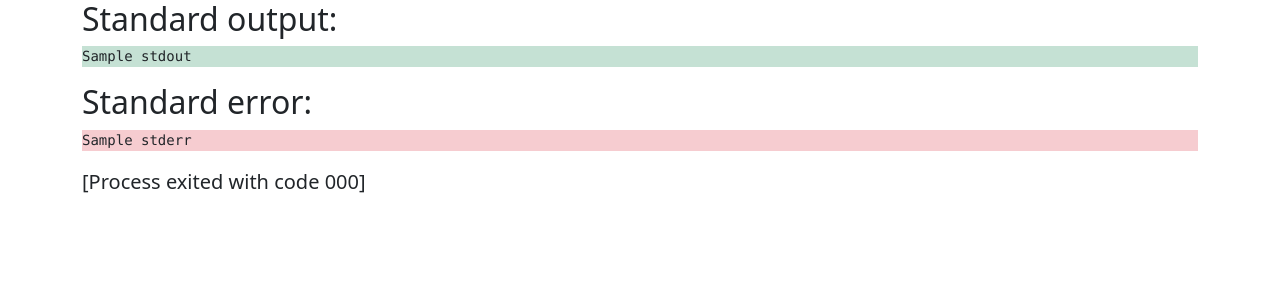
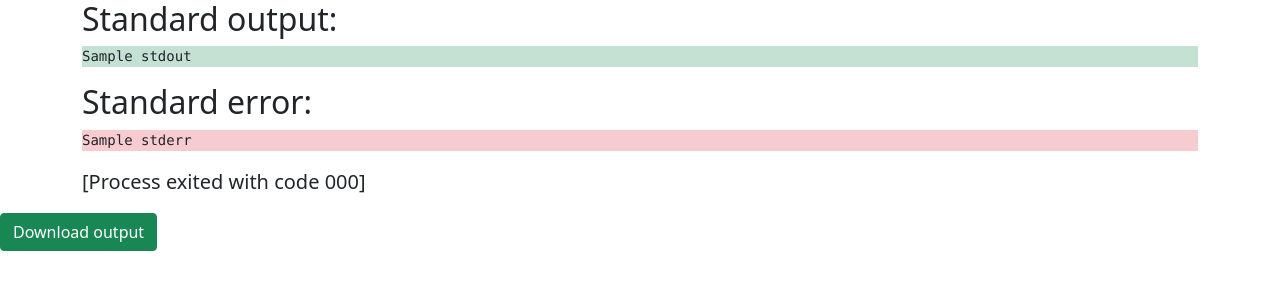
Before and after one commit to danya02/pandoc-converter-online, a Flask app: template templates/convert_result.html in a window 1280 px wide. Shown: the top 300 px of the page. Run offline with Flask 2, Linux system fonts and the light colour scheme; the template is opened without the code that fills it: most values are stand-ins (such as "Sample title", 1, 10 or a date in 2020).

Commit message:
Adding link to download result.

```diff
--- a/main.py
+++ b/main.py
@@ -1,6 +1,6 @@
 from re import template
 import shutil
-from flask import Flask, render_template, request, redirect, url_for, flash
+from flask import Flask, render_template, request, redirect, url_for, flash, send_from_directory
 from flask_hcaptcha import hCaptcha
 from dotenv import load_dotenv
 import os
@@ -133,10 +133,19 @@ def convert(name, template):
     stderr = handle.stderr.read().decode('utf-8')
     exit_code = handle.returncode
 
+    # Now that the compilation is done, zip up the folder
+    os.chdir('..')
+    shutil.make_archive(name+'-output', 'zip', name)
 
+    # Delete the unzipped folder
+    shutil.rmtree(name)
+
+    # Render the result page
     return render_template('convert_result.html', name=name, stdout=stdout, stderr=stderr, exit_code=exit_code)
 
-
+@app.route('/download/<name>')
+def download_output(name):
+    return send_from_directory(app.config['UPLOAD_FOLDER'], name + '-output.zip')
 
 if __name__ == '__main__':
     app.run('0.0.0.0', 5000)
--- a/templates/convert_result.html
+++ b/templates/convert_result.html
@@ -17,5 +17,6 @@
 
     </div>
 
+    <a href="{{ url_for('download_output', name=name) }}" class="btn btn-success">Download output</a>
 </body>
 </html>
```
